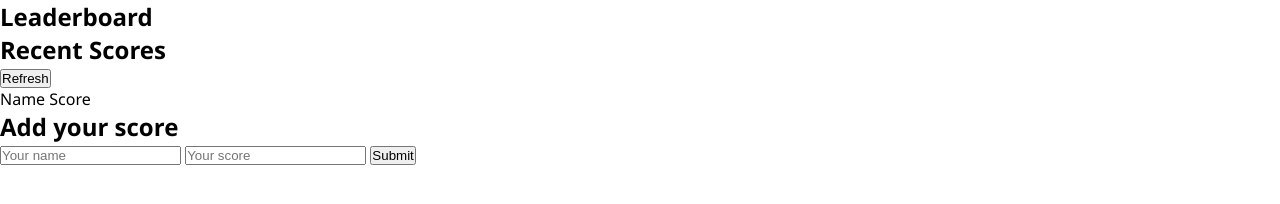
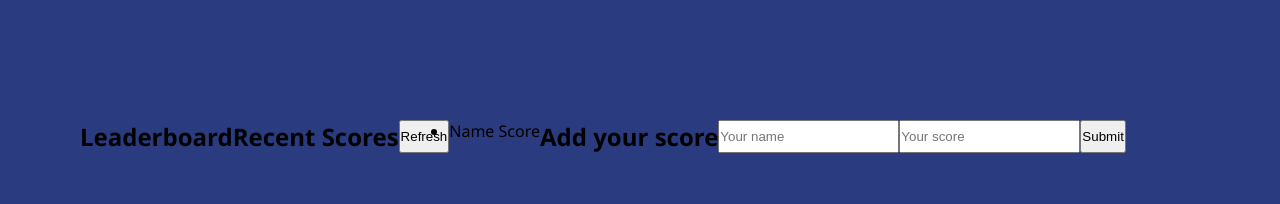
Before and after one commit to DevaWinner/Leader-board, a website built with webpack: page src/index.html in a window 1280 px wide. Built offline with nearby package versions, Linux system fonts and the light colour scheme; no server answers.

Commit message:
Add body styling and define reusable flex class

```diff
--- a/src/styles/style.css
+++ b/src/styles/style.css
@@ -14,3 +14,14 @@ html {
   --yellow: #f1fd82;
   --white: #fff;
 }
+
+.flex {
+  display: flex;
+}
+
+body {
+  justify-content: center;
+  align-items: center;
+  padding: 7.5em 5em;
+  background-color: var(--blue);
+}
```
